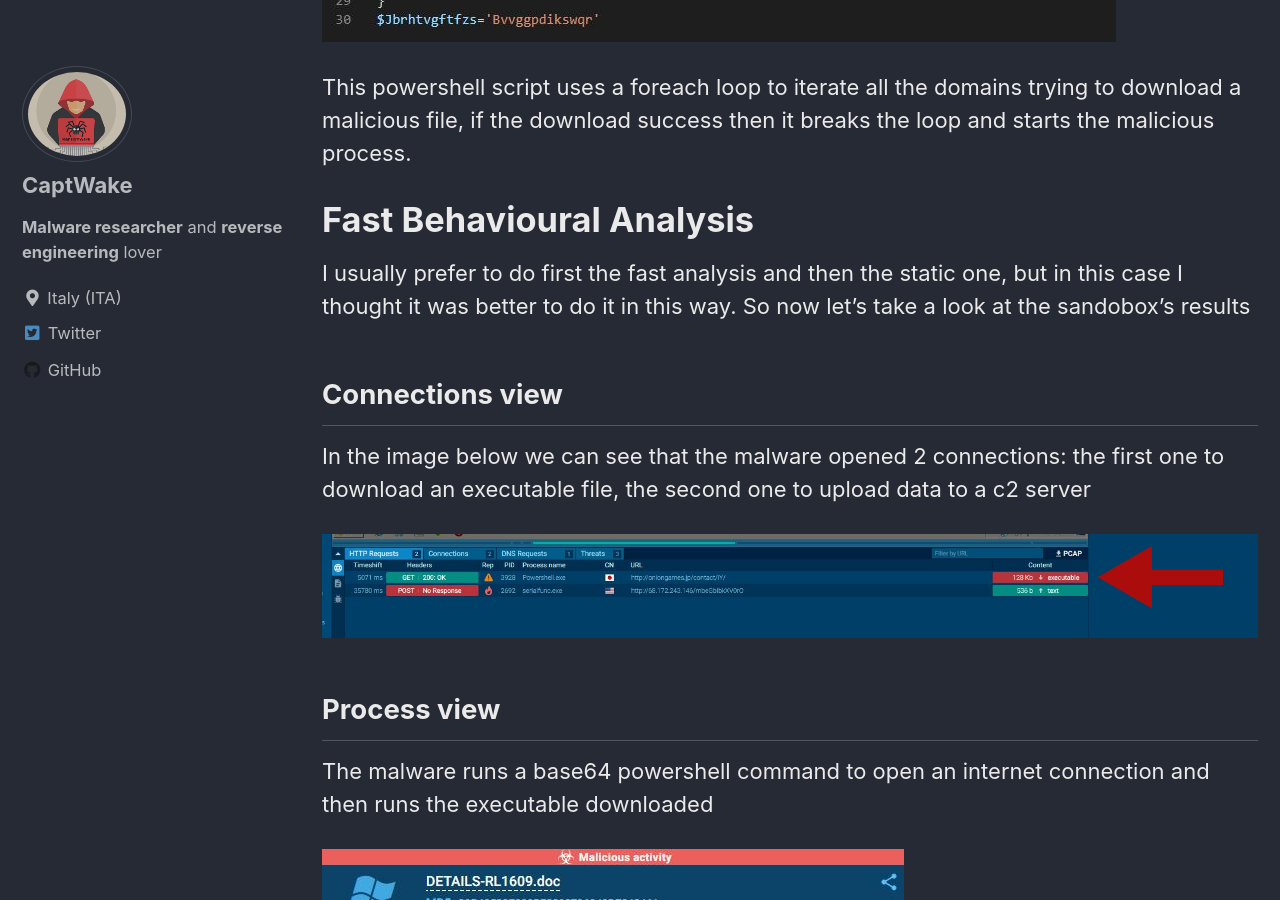
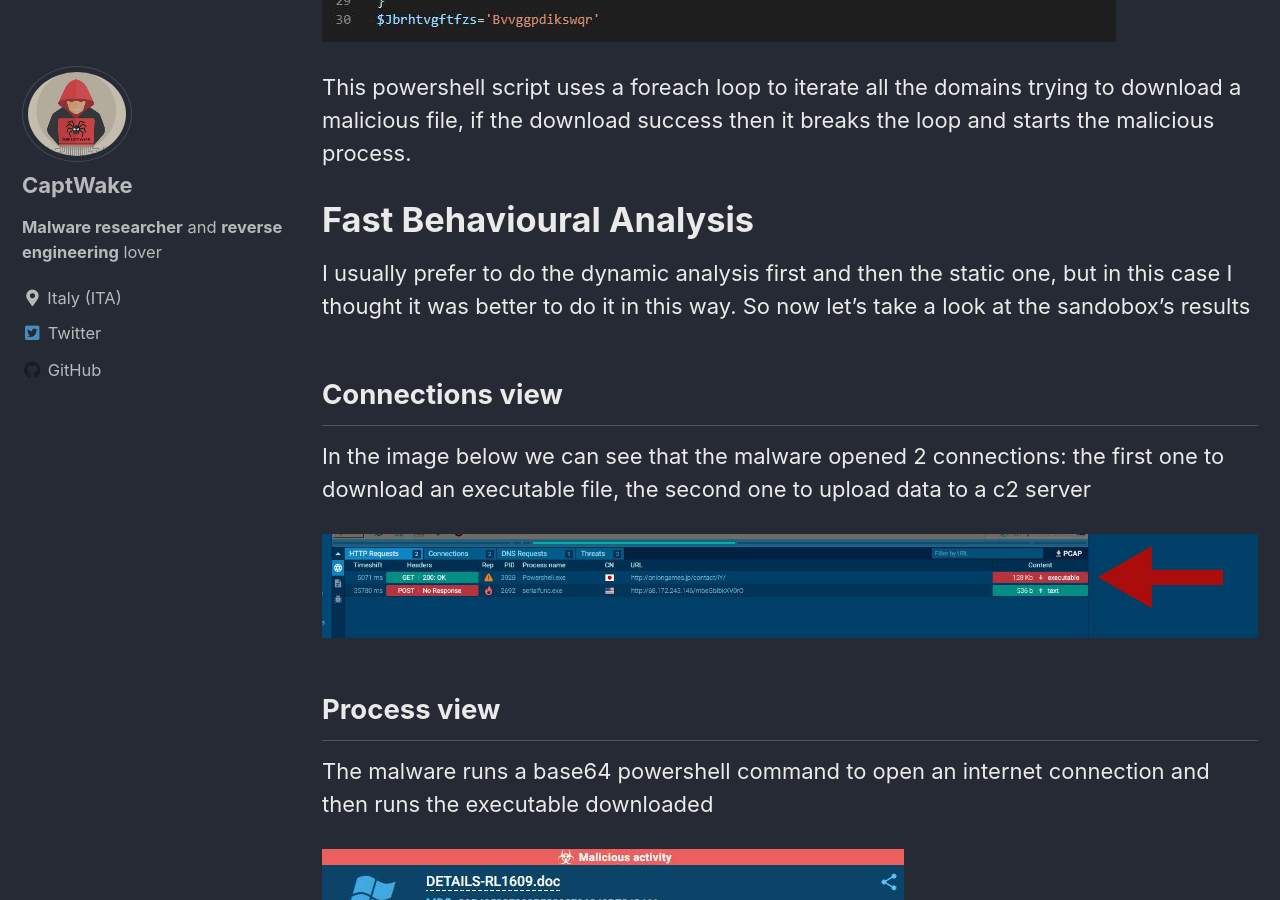
Before and after one commit to CaptWake/CaptWake.github.io, a Jekyll site: the page built from _posts/Malware-Analysis/2020-09-26-Heodo-Dropper.md, in a window 1280 px wide and 900 px high, scrolled down 5802 px. Built offline with Jekyll 4.4.1, drawn with Linux system fonts in a browser that asks for light colours; cached includes are drawn as plain includes; some of the changed text lies outside the part shown.

Commit message:
Update 2020-09-26-Heodo-Dropper.md
Updated stuff

```diff
--- a/_posts/Malware-Analysis/2020-09-26-Heodo-Dropper.md
+++ b/_posts/Malware-Analysis/2020-09-26-Heodo-Dropper.md
@@ -74,7 +74,7 @@ a malicious file, if the download success then it breaks the loop and starts the
 
 # Fast Behavioural Analysis
 
-I usually prefer to do first the fast analysis and then the static one, but in this case I thought it was better to do it in this way.
+I usually prefer to do the dynamic analysis first and then the static one, but in this case I thought it was better to do it in this way.
 So now let's take a look at the sandobox’s results
 
 ## Connections view
```
Also changed, not shown: other parts of _posts/Malware-Analysis/2020-09-26-Heodo-Dropper.md (+1 -1 lines).
